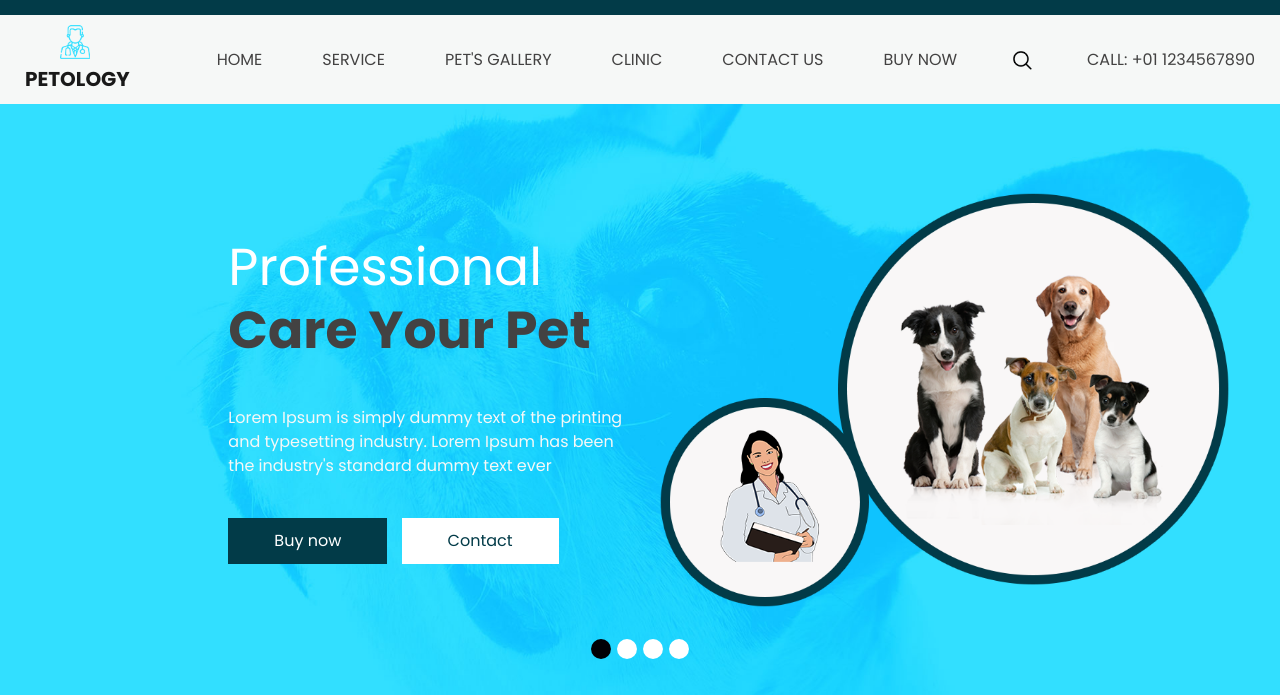
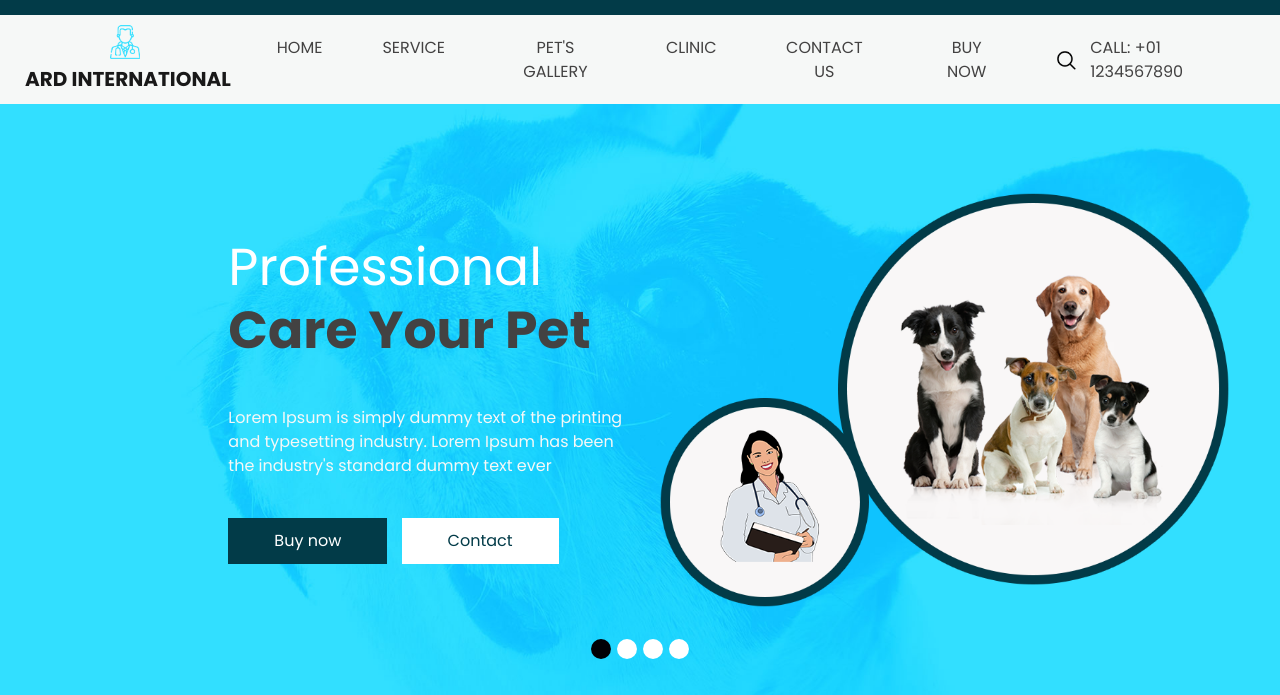
Before and after one commit to mskhosravani/ardinternational, a Django app: page / in a window 1280 px wide. Shown: the top 695 px of the page. Run offline with Django 4.2, Linux system fonts and the light colour scheme; some libraries are stand-ins or nearby versions.

Commit message:
add title

```diff
--- a/website/templates/home.html
+++ b/website/templates/home.html
@@ -39,7 +39,7 @@
           <a class="navbar-brand" href="index.html">
             <img src="{% static 'website/images/logo.png' %}" alt="">
             <span>
-              Petology
+              ARD INTERNATIONAL
             </span>
           </a>
           <button class="navbar-toggler" type="button" data-toggle="collapse" data-target="#navbarSupportedContent"
```
